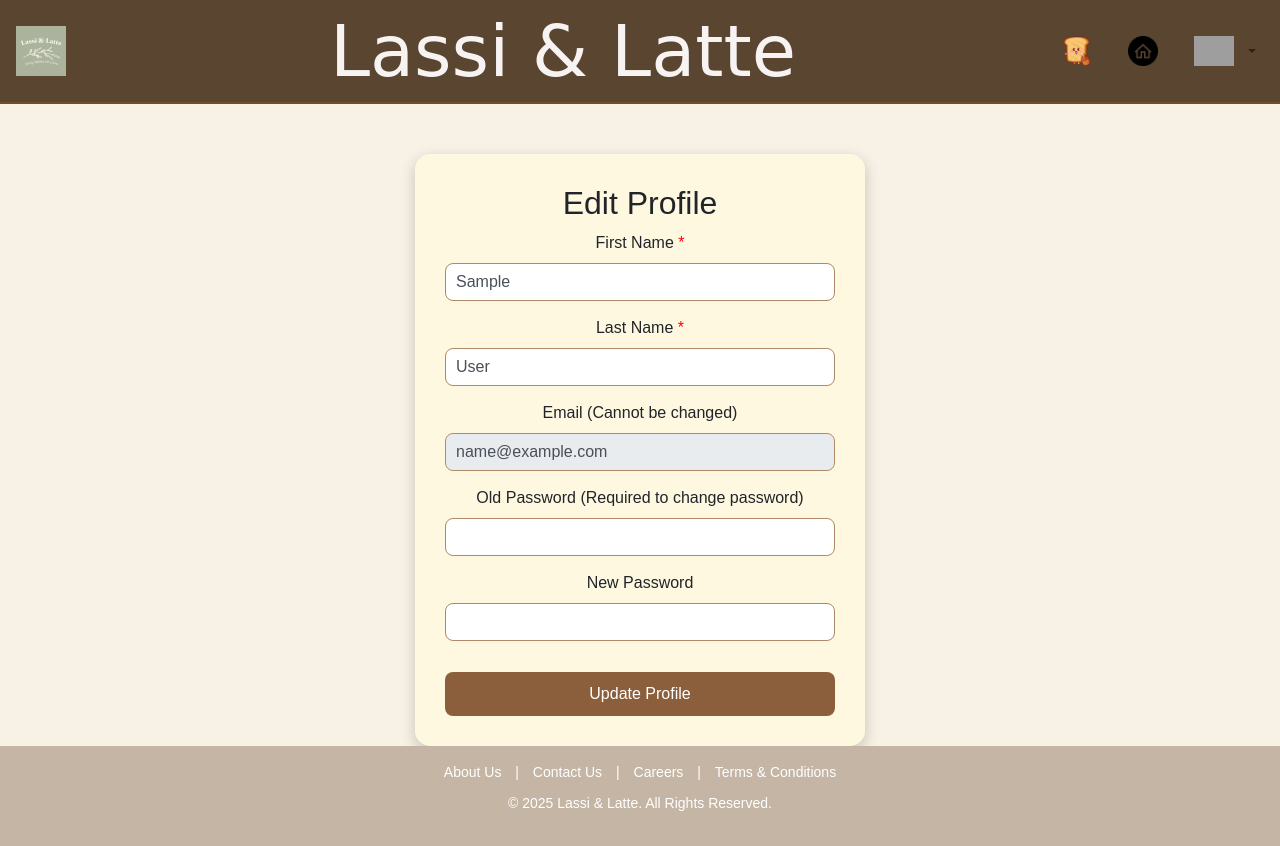
After one commit to Randeep-Sidhu/Lassi-Latte, a Flask app: page /account/profile in a window 1280 px wide. The commit adds this page. Run offline with Flask 3, Linux system fonts and the light colour scheme; the visitor is signed in with stand-in values (Sample User, id 1); tables that the repository leaves empty hold one stand-in row (values such as "Sample post"); some libraries are stand-ins or nearby versions; grey boxes are pictures that could not be loaded.

Commit message:
user profile update

```diff
--- a/app.py
+++ b/app.py
@@ -172,7 +172,8 @@ def login():
             session['first_name'] = user['first_name'].capitalize()
             session['last_name'] = user['last_name'].capitalize()
 
-            redirect_url = '/admin' if user['is_admin'] else '/'
+            # Redirect all users to homepage after login
+            redirect_url = '/'
             return jsonify({"status": "success", "message": "Login successful!", "redirect": redirect_url})
         else:
             return jsonify({"status": "error", "message": "Invalid email or password."})
@@ -376,5 +377,74 @@ def admin_contact_dashboard():
 
     return render_template('admin_contact.html', contact_messages=contact_messages, feedback=feedback)
 
+# User Profile Route
+@app.route('/account/profile')
+def profile():
+    if 'user_id' not in session:
+        return redirect(url_for('account'))
+
+    cur = mysql.connection.cursor()
+    cur.execute("SELECT first_name, last_name, email FROM users WHERE id = %s", (session['user_id'],))
+    user = cur.fetchone()
+    cur.close()
+
+    return render_template('profile.html', user=user)
+
+# Update Profile Route
+@app.route('/account/update_profile', methods=['POST'])
+def update_profile():
+    if 'user_id' not in session:
+        return jsonify({'status': 'error', 'message': 'Please log in to update your profile'})
+
+    data = request.get_json()
+    first_name = data.get('first_name')
+    last_name = data.get('last_name')
+    old_password = data.get('old_password')
+    new_password = data.get('new_password')
+
+    if not first_name or not last_name:
+        return jsonify({'status': 'error', 'message': 'First name and last name are required'})
+
+    try:
+        cur = mysql.connection.cursor()
+        cur.execute("SELECT password_hash FROM users WHERE id = %s", (session['user_id'],))
+        user = cur.fetchone()
+
+        # If password change is requested, verify old password
+        if old_password or new_password:
+            if not old_password or not new_password:
+                cur.close()
+                return jsonify({'status': 'error', 'message': 'Both old and new passwords are required to change password'})
+            if not bcrypt.check_password_hash(user['password_hash'], old_password):
+                cur.close()
+                return jsonify({'status': 'error', 'message': 'Incorrect old password'})
+
+        # Update fields
+        if old_password and new_password:
+            hashed_password = bcrypt.generate_password_hash(new_password).decode('utf-8')
+            cur.execute("""
+                UPDATE users
+                SET first_name = %s, last_name = %s, password_hash = %s
+                WHERE id = %s
+            """, (first_name.capitalize(), last_name.capitalize(), hashed_password, session['user_id']))
+        else:
+            cur.execute("""
+                UPDATE users
+                SET first_name = %s, last_name = %s
+                WHERE id = %s
+            """, (first_name.capitalize(), last_name.capitalize(), session['user_id']))
+
+        mysql.connection.commit()
+        cur.close()
+
+        # Update session with new names
+        session['first_name'] = first_name.capitalize()
+        session['last_name'] = last_name.capitalize()
+
+        return jsonify({'status': 'success', 'message': 'Profile updated successfully!'})
+    except Exception as e:
+        mysql.connection.rollback()
+        return jsonify({'status': 'error', 'message': f'Error: {str(e)}'})
+
 if __name__ == '__main__':
     app.run(debug=True)
--- a/static/styles.css
+++ b/static/styles.css
@@ -470,6 +470,21 @@ body.popup-open {
     display: none;
 }
 
+.dropdown-menu {
+    background-color: #fff8e1;
+    border: 1px solid #b08968;
+}
+.dropdown-item {
+    color: #8b5e3c;
+}
+.dropdown-item:hover {
+    background-color: #f8f1e5;
+    color: #6a422b;
+}
+.dropdown:hover .dropdown-menu {
+    display: block;
+}
+
 /* Footer Styles */
 .footer {
     background-color: #c4b5a4; /* Mushroom color */
--- a/templates/base.html
+++ b/templates/base.html
@@ -6,7 +6,14 @@
     <title>{% block title %}{% endblock %}</title>
     <link href="https://maxcdn.bootstrapcdn.com/bootstrap/4.5.2/css/bootstrap.min.css" rel="stylesheet">
     <link rel="stylesheet" href="{{ url_for('static', filename='styles.css') }}">
-    {% block head %}{% endblock %}
+    {% block head %}
+        <style>
+            /* Remove the dropdown caret (triangular arrow) */
+            .dropdown-toggle::after {
+                display: none;
+            }
+        </style>
+    {% endblock %}
 </head>
 <body>
     <!-- Navbar -->
@@ -25,15 +32,24 @@
                     <a class="nav-link" href="{{ url_for('home') }}"><img src="{{ url_for('static', filename='home.png') }}" alt="Home" class="icon"></a>
                 </li>
 
-                {% if session.get('user_id') %}
-                    <li class="nav-item">
-                        <a class="nav-link logout-link" href="{{ url_for('logout') }}">Logout</a>
-                    </li>
-                {% else %}
-                    <li class="nav-item">
+                <li class="nav-item dropdown">
+                    {% if session.get('user_id') %}
+                        <!-- Dropdown for logged-in users -->
+                        <a class="nav-link dropdown-toggle" href="#" id="accountDropdown" role="button" data-toggle="dropdown" aria-haspopup="true" aria-expanded="false">
+                            <img src="{{ url_for('static', filename='account.png') }}" alt="Account" class="icon">
+                        </a>
+                        <div class="dropdown-menu dropdown-menu-right" aria-labelledby="accountDropdown">
+                            {% if session.get('is_admin') %}
+                                <a class="dropdown-item" href="{{ url_for('admin_dashboard') }}">Dashboard</a>
+                            {% endif %}
+                            <a class="dropdown-item" href="{{ url_for('profile') }}">Edit Profile</a>
+                            <a class="dropdown-item logout-link" href="#">Logout</a>
+                        </div>
+                    {% else %}
+                        <!-- Account link for logged-out users -->
                         <a class="nav-link" href="{{ url_for('account') }}"><img src="{{ url_for('static', filename='account.png') }}" alt="Account" class="icon"></a>
-                    </li>
-                {% endif %}
+                    {% endif %}
+                </li>
             </ul>
         </div>
     </nav>
--- /dev/null
+++ b/templates/profile.html
@@ -0,0 +1,123 @@
+{% extends "base.html" %}
+
+{% block title %}Profile - Lassi & Latte{% endblock %}
+
+{% block head %}
+    <style>
+        body {
+            background-color: #f8f1e5;
+            font-family: 'Poppins', sans-serif;
+        }
+        .profile-container {
+            max-width: 450px;
+            margin: auto;
+            margin-top: 50px;
+            padding: 30px;
+            background: #fff8e1;
+            border-radius: 15px;
+            box-shadow: 0 5px 15px rgba(0, 0, 0, 0.2);
+            text-align: center;
+        }
+        .mandatory {
+            color: red;
+        }
+        .form-control {
+            border-radius: 8px;
+            padding: 10px;
+            border: 1px solid #b08968;
+            width: 100%;
+            margin-bottom: 15px;
+        }
+        .btn-custom {
+            background-color: #8b5e3c;
+            color: white;
+            padding: 10px;
+            border-radius: 8px;
+            width: 100%;
+            border: none;
+            transition: 0.3s;
+        }
+        .btn-custom:hover {
+            background-color: #6a422b;
+        }
+        .btn-custom:disabled {
+            background-color: #ccc;
+            cursor: not-allowed;
+        }
+    </style>
+{% endblock %}
+
+{% block content %}
+    <div class="profile-container">
+        <h2>Edit Profile</h2>
+        <form id="profile-form">
+            <label for="first-name">First Name <span class="mandatory">*</span></label>
+            <input type="text" id="first-name" name="first_name" class="form-control" value="{{ user.first_name }}" required>
+
+            <label for="last-name">Last Name <span class="mandatory">*</span></label>
+            <input type="text" id="last-name" name="last_name" class="form-control" value="{{ user.last_name }}" required>
+
+            <label for="email">Email (Cannot be changed)</label>
+            <input type="email" id="email" name="email" class="form-control" value="{{ user.email }}" disabled>
+
+            <label for="old-password">Old Password (Required to change password)</label>
+            <input type="password" id="old-password" name="old_password" class="form-control">
+
+            <label for="new-password">New Password</label>
+            <input type="password" id="new-password" name="new_password" class="form-control">
+
+            <button type="submit" id="submit-btn" class="btn-custom mt-3">Update Profile</button>
+        </form>
+    </div>
+{% endblock %}
+
+{% block scripts %}
+    <script>
+        document.addEventListener("DOMContentLoaded", function () {
+            const profileForm = document.getElementById('profile-form');
+            const submitBtn = document.getElementById('submit-btn');
+
+            profileForm.addEventListener('submit', async function (event) {
+                event.preventDefault();
+
+                const formData = {
+                    first_name: document.getElementById('first-name').value.trim(),
+                    last_name: document.getElementById('last-name').value.trim(),
+                    old_password: document.getElementById('old-password').value.trim(),
+                    new_password: document.getElementById('new-password').value.trim()
+                };
+
+                if (!formData.first_name || !formData.last_name) {
+                    alert('First name and last name are required.');
+                    return;
+                }
+
+                if ((formData.old_password && !formData.new_password) || (!formData.old_password && formData.new_password)) {
+                    alert('Both old and new passwords are required to change your password.');
+                    return;
+                }
+
+                try {
+                    const response = await fetch('/account/update_profile', {
+                        method: 'POST',
+                        headers: { 'Content-Type': 'application/json' },
+                        body: JSON.stringify(formData)
+                    });
+
+                    const data = await response.json();
+                    if (data.status === 'success') {
+                        alert('Profile updated successfully!');
+                        // Optionally clear password fields
+                        document.getElementById('old-password').value = '';
+                        document.getElementById('new-password').value = '';
+                    } else {
+                        alert(data.message);
+                    }
+                } catch (error) {
+                    console.error('Error:', error);
+                    alert('Something went wrong. Please try again.');
+                }
+            });
+        });
+    </script>
+{% endblock %}
```
Also changed, not shown: templates/account.html (+17 -4 lines).
